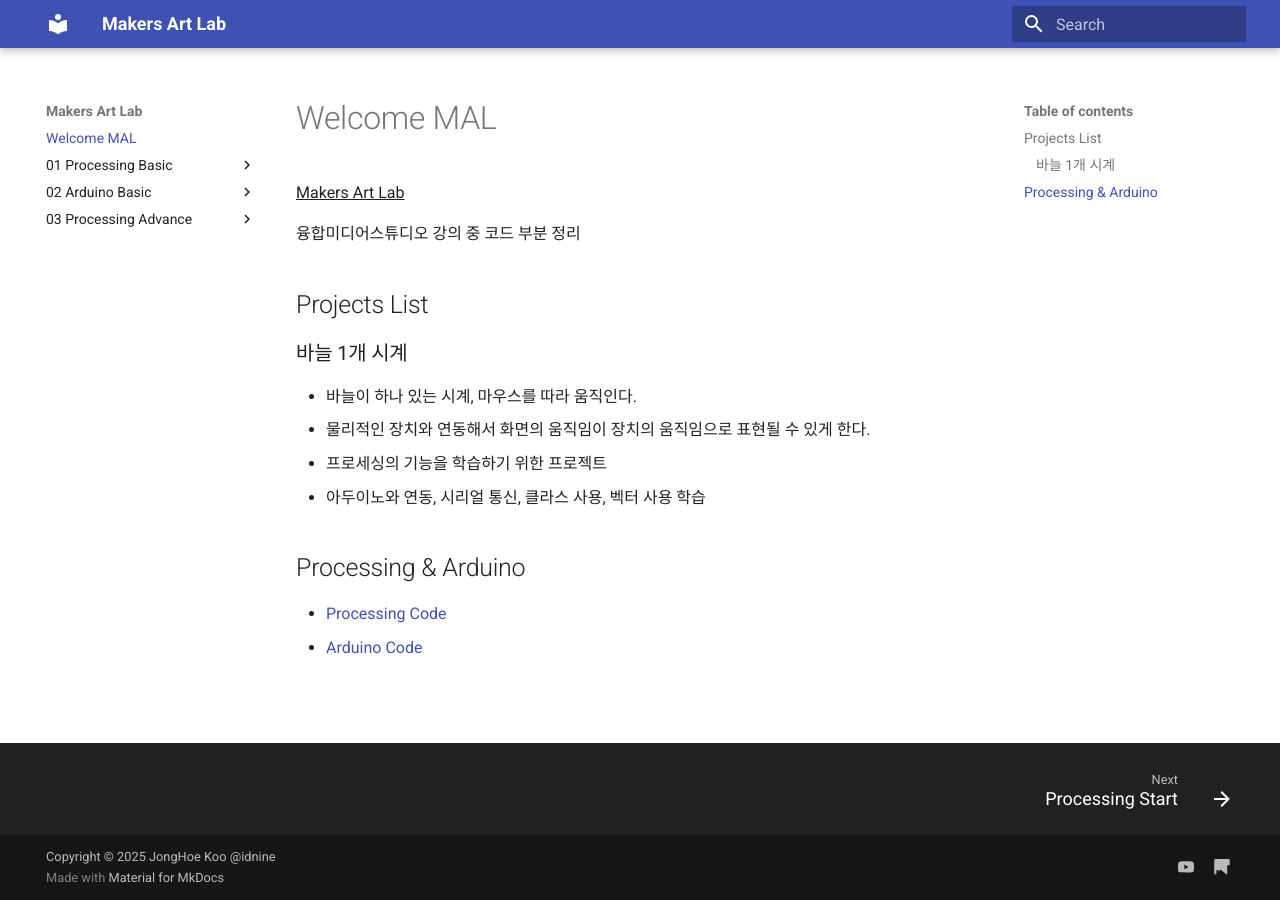
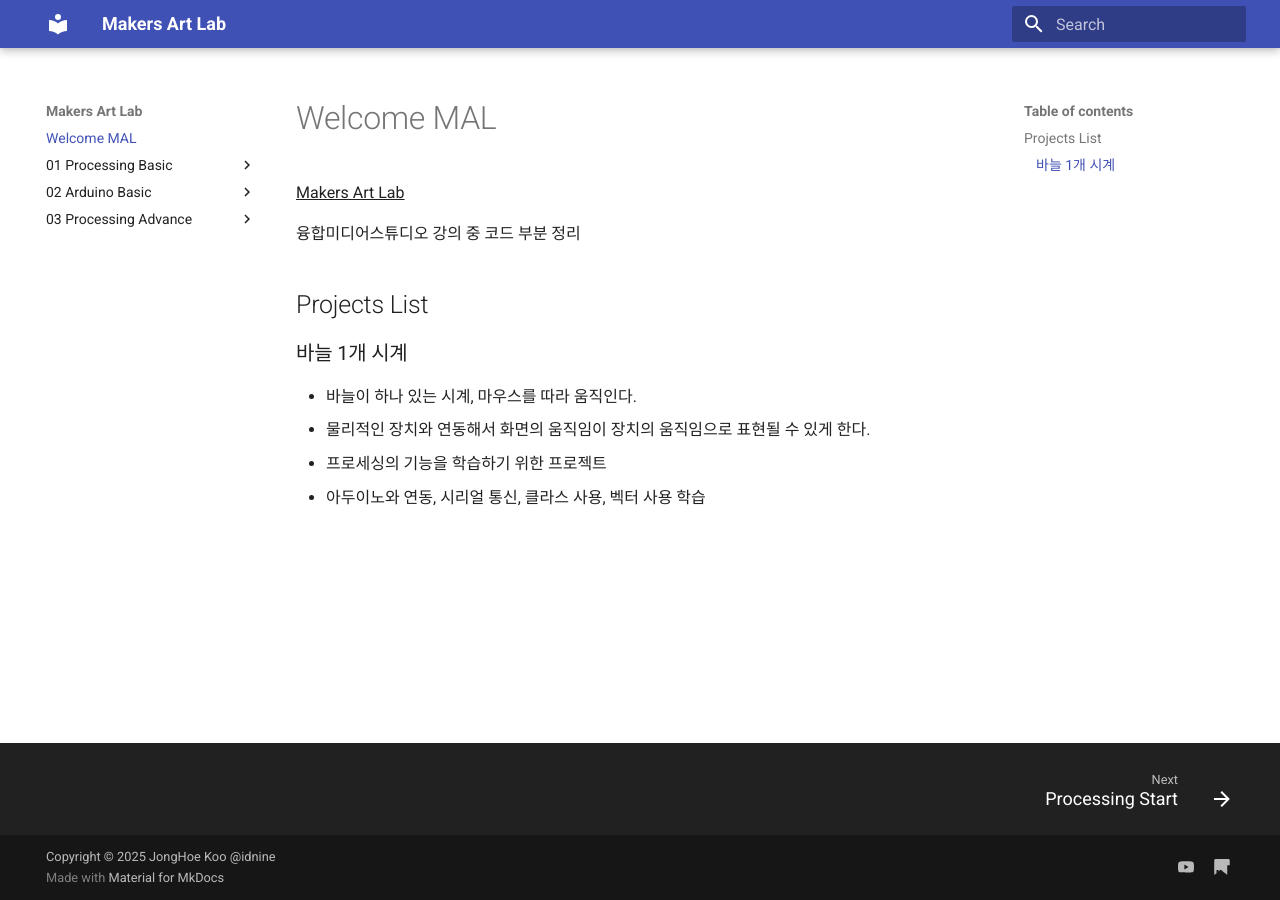
Before and after one commit to jonghoe9/makers-art-lab, an MkDocs documentation site: the page built from docs/README.md, in a window 1280 px wide. Built offline with MkDocs 1.6.1 and Material for MkDocs 9.7.7, drawn with Linux system fonts in a browser that asks for light colours.

Commit message:
gitignore 수정

```diff
--- a/docs/README.md
+++ b/docs/README.md
@@ -10,9 +10,3 @@
 * 물리적인 장치와 연동해서 화면의 움직임이 장치의 움직임으로 표현될 수 있게 한다.
 * 프로세싱의 기능을 학습하기 위한 프로젝트
 * 아두이노와 연동, 시리얼 통신, 클라스 사용, 벡터 사용 학습
-
-
-## Processing & Arduino
-
-* [Processing Code](01_Processing)
-* [Arduino Code](02_Arduino)
```
Also changed, not shown: 1 other file.
